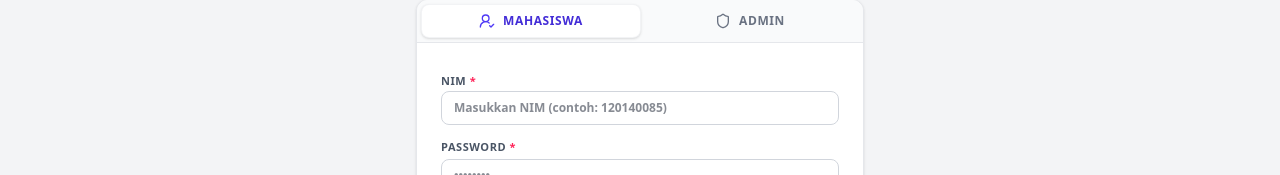
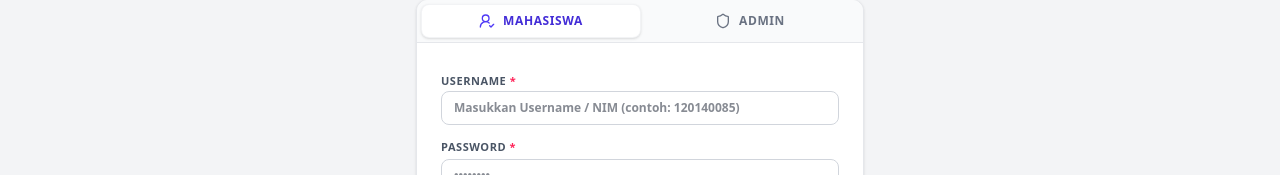
Before and after one commit to elfintermedia-glitch/siyudi-uibu, a React (Vite) app: page / in a window 1280 px wide. Shown: the part 244-419 px from the top of the page. Built offline with nearby package versions, Linux system fonts and the light colour scheme; no server answers.

Commit message:
feat(auth): update login label to support username
Change NIM label to Username/NIM to accommodate flexible login credentials.

```diff
--- a/src/App.tsx
+++ b/src/App.tsx
@@ -574,14 +574,14 @@ export default function App() {
                   {loginTab === 'student' ? (
                     <form onSubmit={handleStudentLoginSubmit} className="space-y-3.5">
                       <div className="space-y-1">
-                        <label className="text-[11px] font-bold text-gray-600 uppercase tracking-wider">NIM <span className="text-rose-500">*</span></label>
+                        <label className="text-[11px] font-bold text-gray-600 uppercase tracking-wider">USERNAME <span className="text-rose-500">*</span></label>
                         <input
                           id="input-nim-login"
                           type="text"
                           required
                           value={studentNimInput}
                           onChange={(e) => setStudentNimInput(e.target.value)}
-                          placeholder="Masukkan NIM (contoh: 120140085)"
+                          placeholder="Masukkan Username / NIM (contoh: 120140085)"
                           className="w-full px-3 py-2 text-xs font-semibold border border-gray-300 rounded-lg focus:border-indigo-500 focus:outline-none bg-white text-gray-900"
                         />
                       </div>
```
